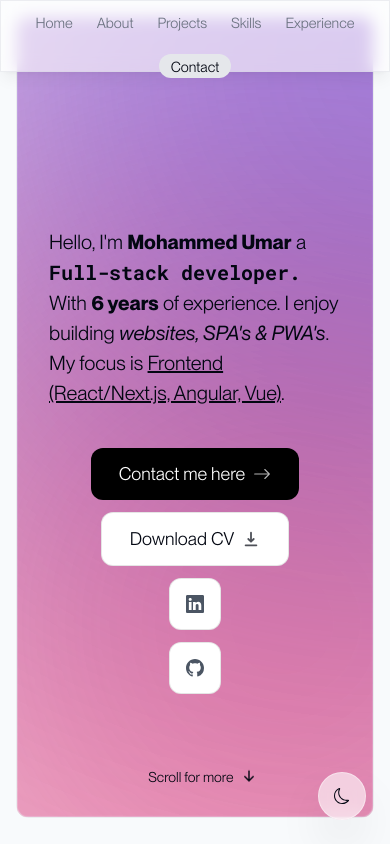
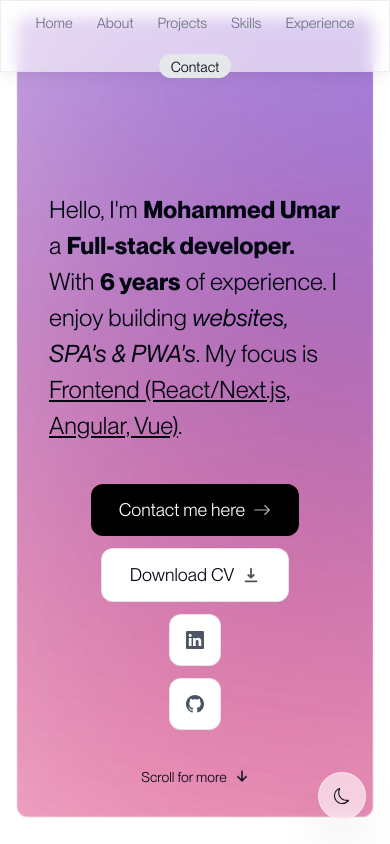
Before and after one commit to umar-ibn-shafee/portfolio, a Next.js app: page / in a window 390 px wide. Shown: the top 844 px of the page. Built offline with nearby package versions, Linux system fonts and the light colour scheme.

Commit message:
title change and responsive fixes

```diff
--- a/app/layout.tsx
+++ b/app/layout.tsx
@@ -44,8 +44,8 @@ const neuefontAll = localFont({variable: '--font-neue-montreal', src: [
 ]})
 
 export const metadata: Metadata = {
-  title: 'Umar Ibn Shafee | Personal Portfolio',
-  description: 'Umar is a Forntend Engineer with 6 years of experience.',
+  title: 'Mohammed Umar · Full-stack developer',
+  description: 'Umar is a forntend focused Full-stack Engineer with 6 years of experience.',
 }
 
 export default function RootLayout({
@@ -56,8 +56,8 @@ export default function RootLayout({
   return (
     <html lang="en" className='!scroll-smooth'>
       <body
-        className={`${neuefontAll.variable} ${robotoMono.variable} font-sans bg-slate-50 text-gray-950 relative
-        pt-4 dark:bg-gray-950 dark:text-gray-50 dark:text-opacity-90`}>
+        className={`${neuefontAll.variable} ${robotoMono.variable} font-sans bg-white text-gray-950 relative
+        pt-4 dark:bg-black dark:text-gray-50 dark:text-opacity-90`}>
         {/* <div
           className='bg-[#f79c9f] animate-reverse-blob mix-blend-multiply absolute -z-10 top-[-6rem] right-[11rem]
         h-[31.25rem] w-[31.25rem] rounded-full blur-[10rem] sm:w-[68.75rem] dark:bg-[#946263] dark:mix-blend-normal'></div>
--- a/components/intro.tsx
+++ b/components/intro.tsx
@@ -32,7 +32,7 @@ export default function Intro() {
                 className='bg-[#f63b6d] animate-go-rounds animation-delay-2000 transition-all mix-blend-multiply
                 .animation-delay-4000 absolute -z-10 -bottom-[25rem] right-[5rem] h-[25rem] blur-[8rem]
                 w-[25rem] rounded-full dark:bg-[#f63b6d] dark:mix-blend-normal'></div>
-            <div className='absolute sm:md:bottom-8 sm:md:right-16 bottom-8 right-[33%]'>
+            <div className='absolute sm:right-16 md:right-16 sm:left-auto md:left-auto bottom-8 right-0 left-0 m-auto'>
                 <Link
                     href={'#about'}
                     className='flex gap-2 justify-center items-center font-medium text-sm leading-4
@@ -78,14 +78,14 @@ export default function Intro() {
 
             {/* max-w-[50rem] */}
 
-            <div className='flex flex-col sm:md:items-start items-center justify-center h-[90vh] md:px-20 sm:px-40 px-4'>
+            <div className='flex flex-col sm:items-start md:items-start items-center justify-center h-[90vh] md:px-20 sm:px-20 px-4'>
                 <motion.h1
-                    className='mb-10 px-4 text-left text-xl font-normal !leading-[1.5] sm:text-4xl'
+                    className='mb-10 px-4 text-left text-2xl font-normal !leading-[1.5] sm:text-4xl'
                     initial={{ opacity: 0, y: 100 }}
                     animate={{ opacity: 1, y: 0 }}
                 >
                     Hello, I&apos;m <span className="font-bold">Mohammed Umar</span> a{" "}
-                    <span className="font-bold font-mono">Full-stack developer.</span><br /> With{" "}
+                    <span className="font-bold">Full-stack developer.</span><br /> With{" "}
                     <span className="font-bold">6 years</span> of experience. I enjoy
                     building <span className="italic">websites, SPA&apos;s & PWA&apos;s</span>. My focus is{" "}
                     <span className="underline">Frontend (React/Next.js, Angular, Vue)</span>.
```
